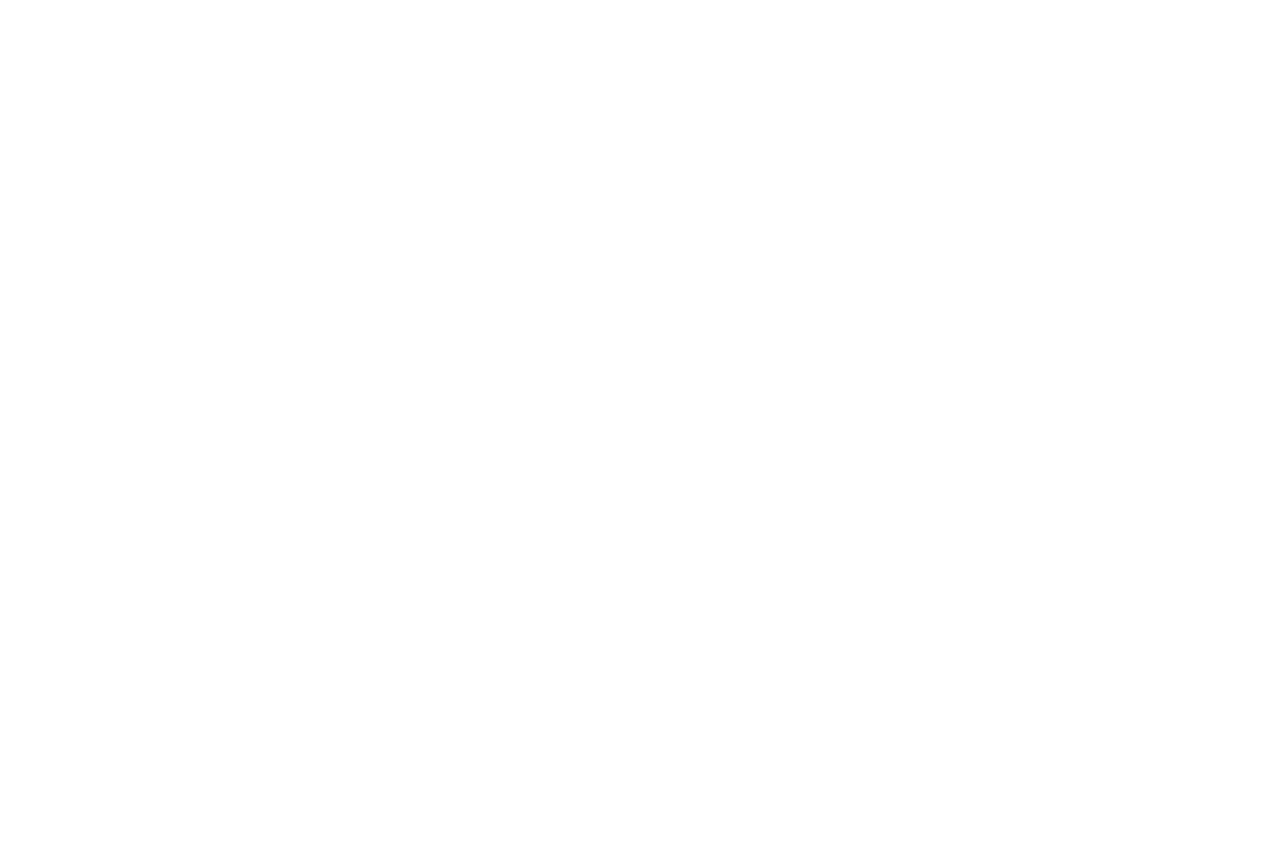
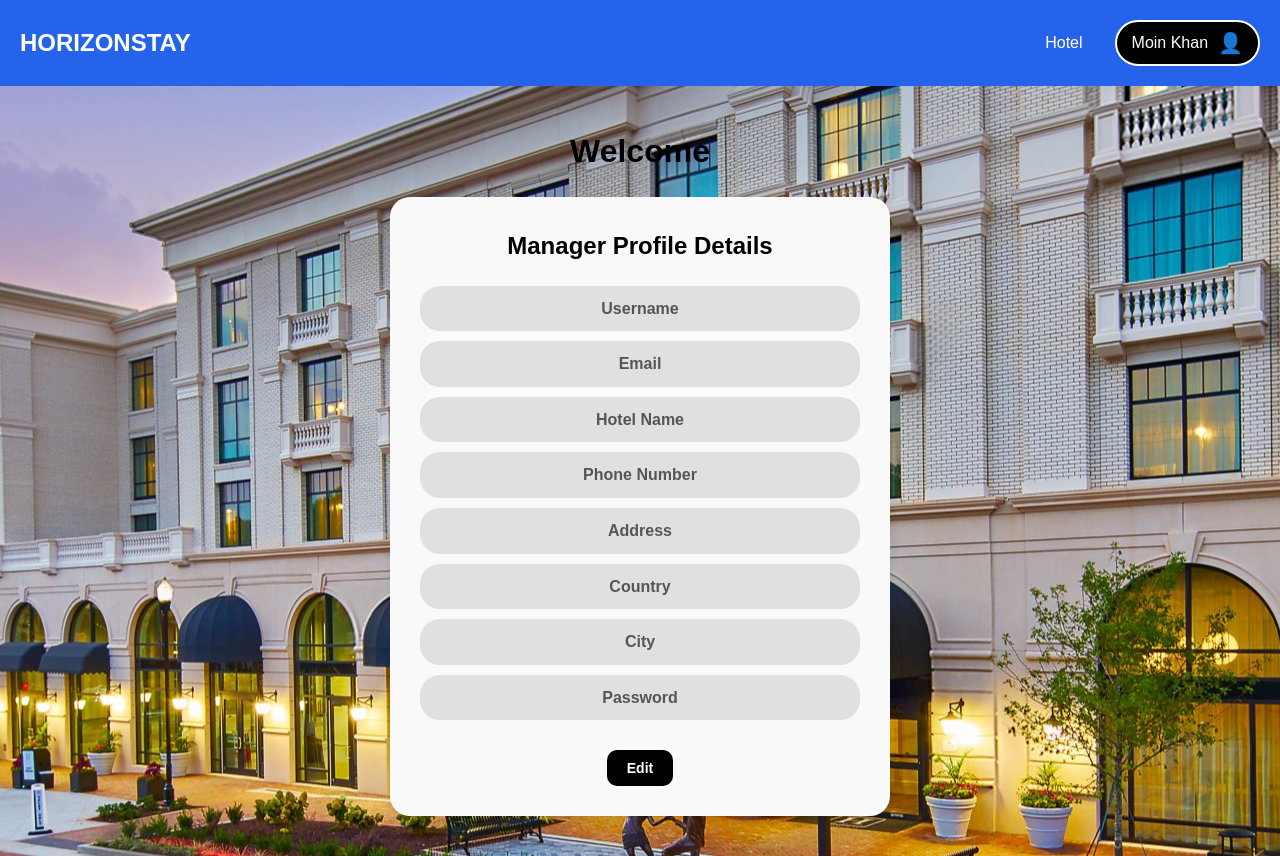
Before and after one commit to moinkhan30000/CS353_Hotel_Management_Project, a React (Vite) app in the folder frontend/: page /managerprofile in a window 1280 px wide. Before the commit this address had no page. Before the commit the page ends 800 px from the top, so only its background shows below. Built offline with nearby package versions, Linux system fonts and the light colour scheme.

Commit message:
manager profile

```diff
--- a/frontend/src/App.tsx
+++ b/frontend/src/App.tsx
@@ -10,10 +10,10 @@ import RegisterChoicePage from './pages/RegisterChoicePage';
 import RegisterManagerPage from './pages/RegisterManagerPage';
 import RegisterGuestPage from './pages/RegisterGuestPage';
 import HotelRegisterPage from './pages/HotelRegisterPage';
-import ManagerDashboard from './pages/Managerdashboard';
+import ManagerDashboard from './pages/ManagerDashboard';
 import ManagerDashboardwoHotel from './pages/ManagerDashboardwithouthotel';
 import GuestDashboard from './pages/GuestDashboard';
-
+import ManagerProfilePage from './pages/ManagerProfile';
 import Contact from './pages/Contact';
 import LoginchoicePage from './pages/Loginchoice';
 function App() {
@@ -33,8 +33,8 @@ function App() {
         <Route path="/login/manager" element={<LoginManagerPage />} />
         <Route path="/login/guest" element={<LoginGuestPage />} />
         <Route path="/managerdashboard" element={<ManagerDashboardwoHotel />} />
-
-
+        <Route path="/managerhoteldashboard" element={<ManagerDashboard />} />
+        <Route path="/managerprofile" element={<ManagerProfilePage />} />
         <Route path="/guest-dashboard" element={<GuestDashboard />} />
 
 
--- a/frontend/src/pages/HotelRegisterPage.tsx
+++ b/frontend/src/pages/HotelRegisterPage.tsx
@@ -2,6 +2,8 @@ import React, { useState, useEffect, useRef } from 'react';
 import Header from '../components/Header/Header';
 import Footer from '../components/Footer/Footer';
 import './HotelRegisterPage.css';
+import { useNavigate } from 'react-router-dom';
+
 
 interface RoomData {
   type: string;
@@ -31,7 +33,7 @@ const HotelRegisterPage = () => {
   });
   const [editIndex, setEditIndex] = useState<number | null>(null);
   const formRef = useRef<HTMLDivElement>(null);
-
+  const navigate = useNavigate();
   useEffect(() => {
     if (images.length > 0) {
       console.log(`${images.length} images selected.`);
@@ -107,6 +109,7 @@ const HotelRegisterPage = () => {
   const handleSubmit = (e: React.FormEvent) => {
     e.preventDefault();
     alert('Hotel Registered Successfully!');
+
   };
 
   return (
@@ -217,7 +220,7 @@ const HotelRegisterPage = () => {
               </div>
             )}
 
-            <button type="submit">Register</button>
+            <button type="submit" onClick={() => navigate('/managerhoteldashboard')}>Register</button>
           </form>
         </div>
       </div>
--- a/frontend/src/pages/ManagerDashboard.tsx
+++ b/frontend/src/pages/ManagerDashboard.tsx
@@ -10,7 +10,9 @@ const ManagerDashboard = () => {
     <div className="dashboard-container">
         <header className="dashboard-header">
             <h1 className="brand">HORIZONSTAY</h1>
+            <li><a href="/">Logout</a></li>
             <div className="user-info">
+
                 <span>Moin Khan</span>
                 <span>👤</span>
             </div>
@@ -44,7 +46,7 @@ const ManagerDashboard = () => {
             <div className="manage-account">
                 <h3>Manage Account</h3>
                 <ul>
-                    <li><a href="#">Personal Details</a></li>
+                    <li><a href="/managerprofile">Personal Details</a></li>
                     <li><a href="#">Edit Hotel Images</a></li>
                     <li><a href="#">Respond to Reviews</a></li>
                     <li><a href="#">Manage Bookings</a></li>
--- /dev/null
+++ b/frontend/src/pages/ManagerProfile.css
@@ -0,0 +1,88 @@
+/* ManagerProfilePage.css */
+
+body {
+  margin: 0;
+  font-family: Arial, sans-serif;
+}
+
+.container {
+  width: 100%;
+  background: url('/src/assets/sanctuary.jpg') no-repeat center center fixed;
+}
+
+.header {
+  background-color: #2563eb;
+  color: #fff;
+  padding: 20px;
+  display: flex;
+  justify-content: space-between;
+  align-items: center;
+}
+
+.logo {
+  font-weight: bold;
+}
+
+.managerprofilenav {
+  display: flex;
+  gap: 20px;
+  align-items: center;
+}
+
+
+
+.managerprofile-button {
+  border: 2px solid #fff;
+  border-radius: 30px;
+  padding: 5px 15px;
+  display: flex;
+  align-items: center;
+  gap: 10px;
+  background-color: black;
+  color: #fff;
+}
+
+.main {
+  padding: 40px;
+  text-align: center;
+}
+
+.welcome {
+  font-size: 32px;
+  margin-bottom: 20px;
+  color: black;
+}
+
+.profile-box {
+  margin: 0 auto;
+  padding: 30px;
+  max-width: 500px;
+  background-color: #f9f9f9;
+  border-radius: 20px;
+  box-shadow: 0 4px 8px rgba(0,0,0,0.1);
+}
+
+.profile-box h2 {
+  font-size: 24px;
+  margin-bottom: 20px;
+}
+
+.profile-field {
+  background-color: #e0e0e0;
+  margin: 10px 0;
+  padding: 10px;
+  border-radius: 20px;
+  color: #555;
+  font-weight: 600;
+}
+
+.edit-button {
+  background-color: #000;
+  color: #fff;
+  padding: 10px 20px;
+  margin-top: 20px;
+  border: none;
+  border-radius: 10px;
+  font-weight: bold;
+  cursor: pointer;
+}
--- /dev/null
+++ b/frontend/src/pages/ManagerProfile.tsx
@@ -0,0 +1,37 @@
+import React from "react";
+import "./ManagerProfile.css";
+
+const ManagerProfilePage = () => {
+  return (
+    <div className="container">
+      <header className="header">
+        <div className="logo">HORIZONSTAY</div>
+        <nav className="managerprofilenav">
+          <a href="/managerhoteldashboard">Hotel</a>
+          <div className="managerprofile-button">
+            <span>Moin Khan</span>
+            <span className="icon">👤</span>
+          </div>
+        </nav>
+      </header>
+
+      <main className="main">
+        <h1 className="welcome">Welcome</h1>
+        <div className="profile-box">
+          <h2>Manager Profile Details</h2>
+          <div className="profile-field">Username</div>
+          <div className="profile-field">Email</div>
+          <div className="profile-field">Hotel Name</div>
+          <div className="profile-field">Phone Number</div>
+          <div className="profile-field">Address</div>
+          <div className="profile-field">Country</div>
+          <div className="profile-field">City</div>
+          <div className="profile-field">Password</div>
+          <button className="edit-button">Edit</button>
+        </div>
+      </main>
+    </div>
+  );
+};
+
+export default ManagerProfilePage;
```
